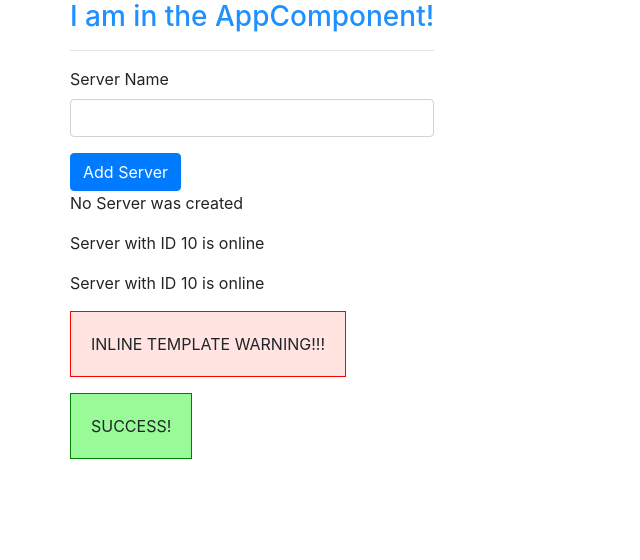
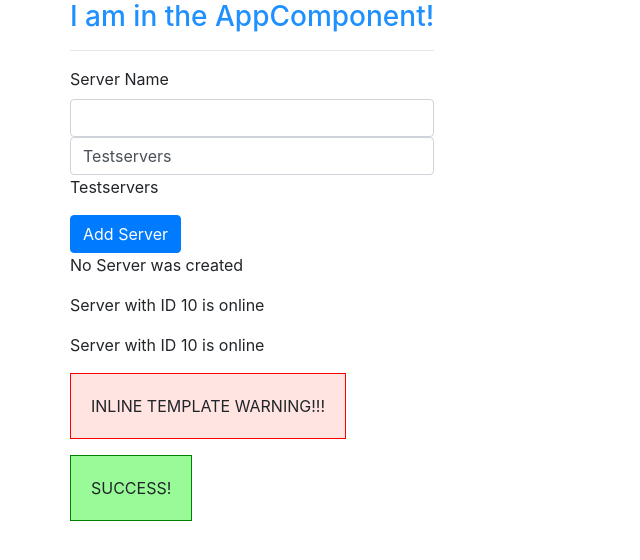
Before and after one commit to vijaykglg/my-first-angular-app, an Angular app: page / in a window 1280 px wide. Shown: the top 560 px of the page, without its empty margins (0-640 px from the left). Built offline with nearby package versions, Linux system fonts and the light colour scheme.

Commit message:
Two way dataBinding: reacting to events in both directions

```diff
--- a/src/app/app.module.ts
+++ b/src/app/app.module.ts
@@ -1,5 +1,6 @@
 import { NgModule } from '@angular/core';
 import { BrowserModule } from '@angular/platform-browser';
+import { FormsModule } from '@angular/forms';
 
 import { AppComponent } from './app.component';
 import { ServerComponent } from './server/server.component';
@@ -16,7 +17,8 @@ import { SuccessAlertComponent } from './success-alert/success-alert.component';
     SuccessAlertComponent,
   ],
   imports: [
-    BrowserModule
+    BrowserModule,
+    FormsModule
   ],
   providers: [],
   bootstrap: [AppComponent]
--- a/src/app/servers/servers.component.html
+++ b/src/app/servers/servers.component.html
@@ -3,6 +3,11 @@
     type="text"
     class="form-control"
     (input)="onUpdateServerName($event)">
+
+<input
+    type="text"
+    class="form-control"
+    [(ngModel)]="serverName">
 <p>{{ serverName }}</p>
 <button
     class="btn btn-primary"
--- a/src/app/servers/servers.component.ts
+++ b/src/app/servers/servers.component.ts
@@ -13,7 +13,7 @@ import { Component, OnInit } from '@angular/core';
 export class ServersComponent implements OnInit {
   allowNewServer = false;
   serverCreationStatus = 'No Server was created';
-  serverName = '';
+  serverName = 'Testservers';
 
   constructor() {
     //function() {}; Below syntax is similar to this
```
